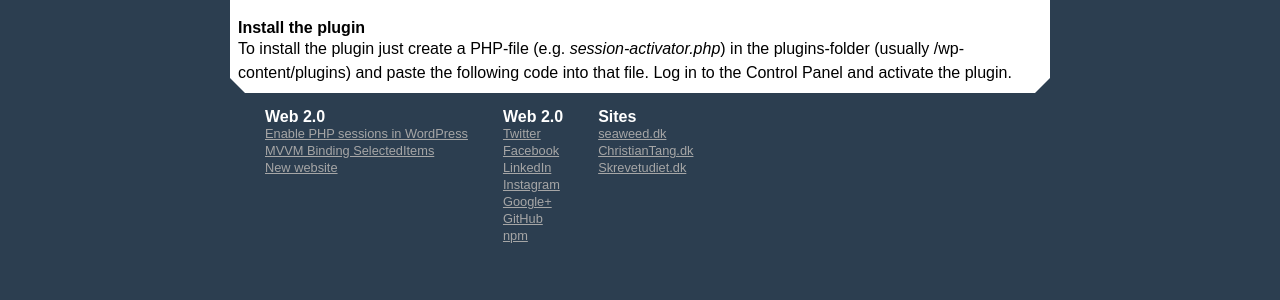
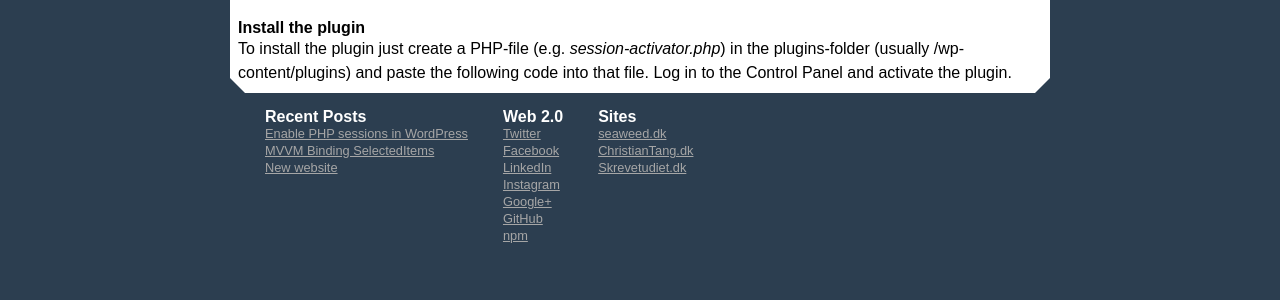
Before and after one commit to TangChr/implied.dk, a Jekyll site: the page built from index.html, in a window 1280 px wide. Shown: the part 877-1177 px from the top of the page. Built offline with Jekyll 4.4.1, drawn with Linux system fonts in a browser that asks for light colours.

Commit message:
"Recent Posts"

```diff
--- a/_includes/footer.html
+++ b/_includes/footer.html
@@ -1,5 +1,5 @@
 <footer id="site-footer">
-	{% include footer_links.html title='Web 2.0' links=site.posts limit=5 %}
+	{% include footer_links.html title='Recent Posts' links=site.posts limit=5 %}
 	{% include footer_links.html title='Web 2.0' links=site.data.web20 limit=10 %}
 	{% include footer_links.html title='Sites' links=site.data.sites limit=10 %}
 </footer>
```
